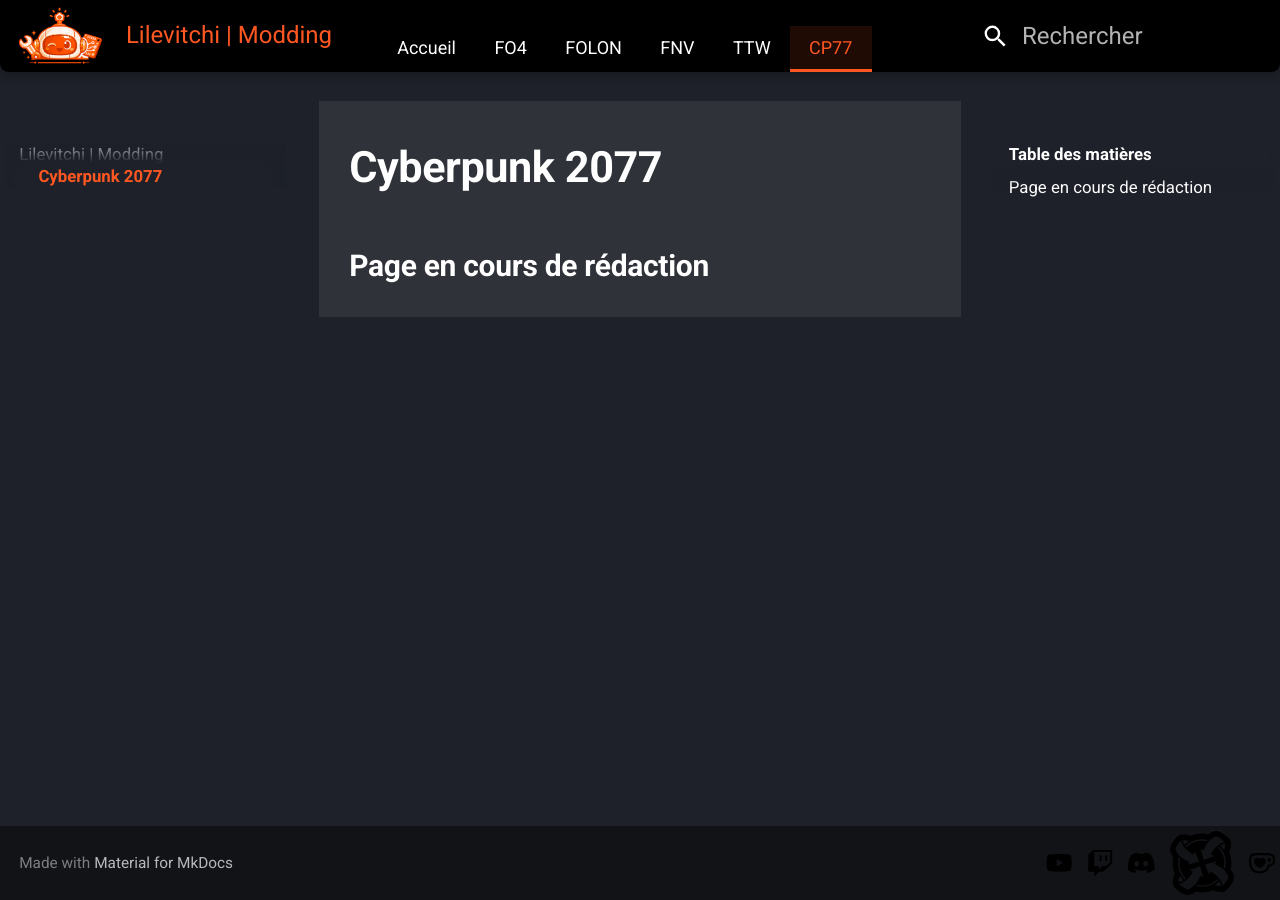
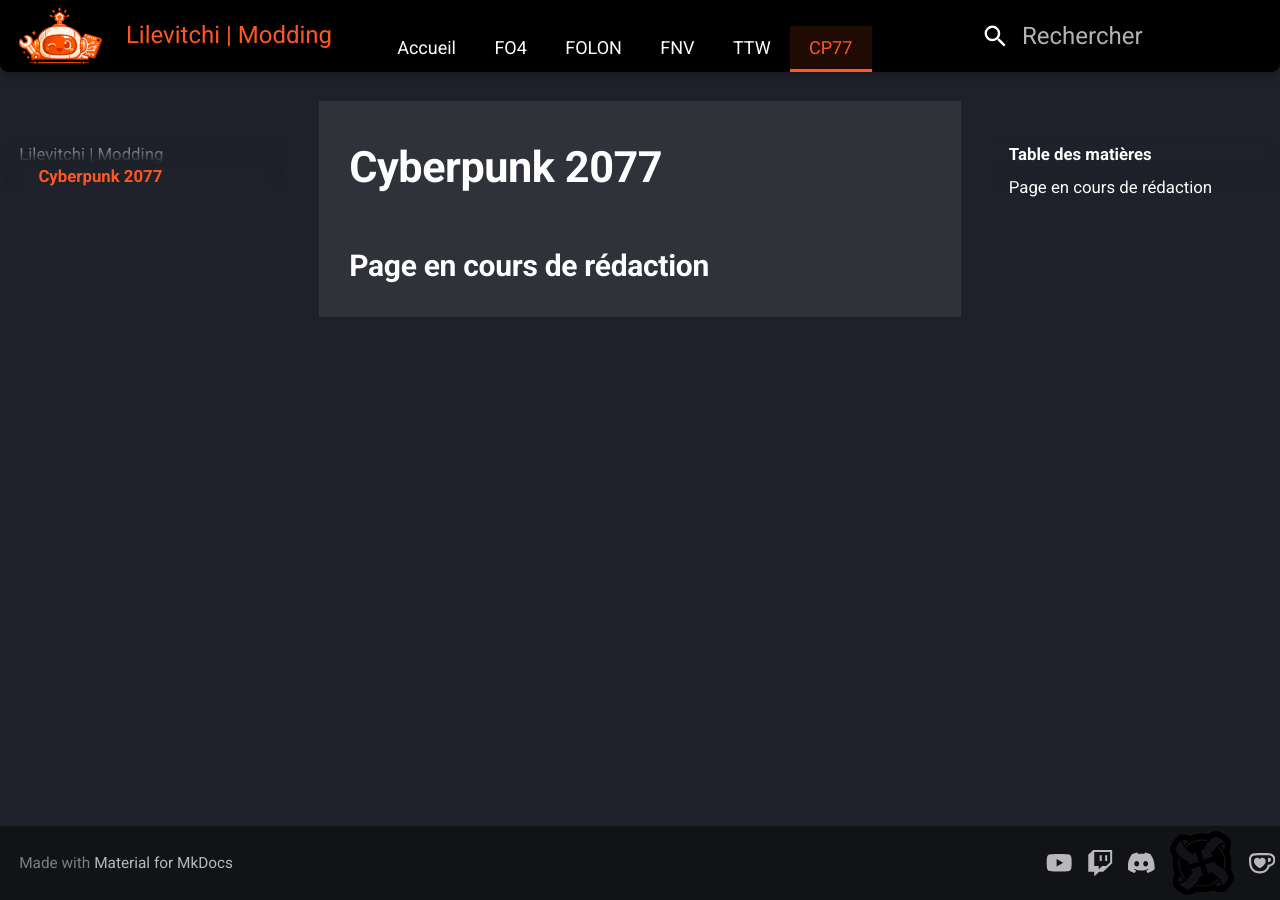
Before and after one commit to Lilevitchi/lilevitchi.github.io, an MkDocs documentation site: the page built from docs/cyberpunk/index.md, in a window 1280 px wide. Built offline with MkDocs 1.6.1 and Material for MkDocs 9.7.7, drawn with Linux system fonts in a browser that asks for light colours.

Commit message:
Update extra.css

```diff
--- a/docs/stylesheets/extra.css
+++ b/docs/stylesheets/extra.css
@@ -636,7 +636,7 @@
 .md-footer-social__link svg {
   width: 1.1rem;
   max-height: 1.1rem;
-  /*fill: currentColor;*/
+  fill: currentColor;
   transition: fill 0.3s ease;
 }
 
```
